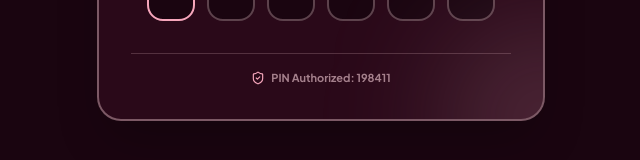
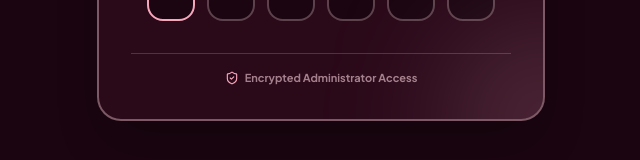
Before and after one commit to shikhatandon2009-maker/RoseValley, a Next.js app: page /admin/cart-items in a window 1280 px wide. Shown: the part 502-662 px from the top of the page, without its empty margins (319-959 px from the left). Built offline with nearby package versions, Linux system fonts and the light colour scheme; no server answers; the database is empty.

Commit message:
fix: remove visible PIN display text from Admin Security Gate screen

```diff
--- a/src/components/admin/AdminPinGate.tsx
+++ b/src/components/admin/AdminPinGate.tsx
@@ -132,7 +132,7 @@ export function AdminPinGate({ children }: { children: React.ReactNode }) {
           {/* Security Notice */}
           <div className="pt-4 border-t border-[#F7D1D8]/20 flex items-center justify-center gap-1.5 text-[11px] font-bold text-[#F7D1D8]/60">
             <ShieldCheck className="w-3.5 h-3.5 text-[#F6A6BB]" />
-            <span>PIN Authorized: 198411</span>
+            <span>Encrypted Administrator Access</span>
           </div>
         </div>
       </div>
```
